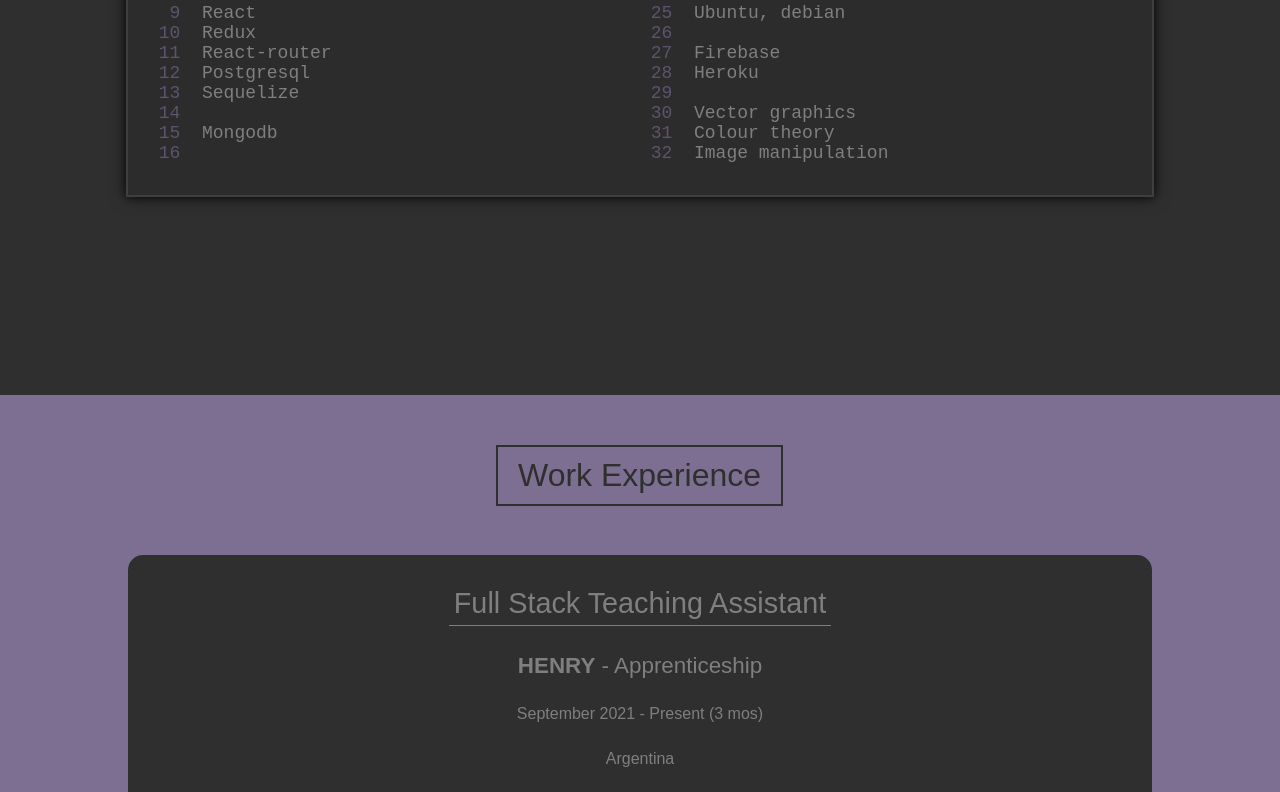
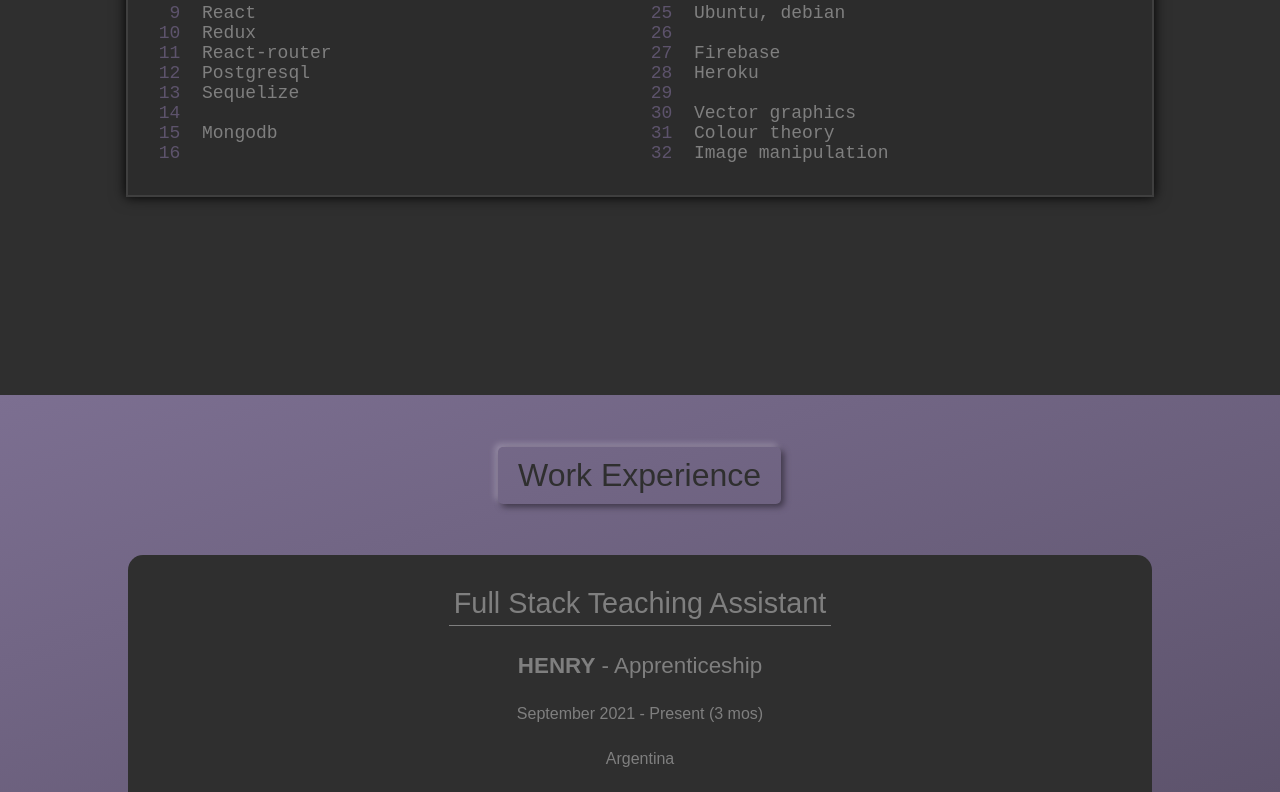
Before and after one commit to mec-nyan/MyPortfolio, a React (Create React App) app: page / in a window 1280 px wide. Shown: the part 2005-2797 px from the top of the page. Built offline with nearby package versions, Linux system fonts and the light colour scheme.

Commit message:
adjust css styles on languages, work and education

```diff
--- a/src/components/Education/education.css
+++ b/src/components/Education/education.css
@@ -5,6 +5,7 @@
   flex-direction: column;
   justify-content: center;
   align-items: center;
+  /*
   background-image: repeating-linear-gradient(
     to bottom,
     transparent 0px,
@@ -31,6 +32,8 @@
     #4f4f4f 0px,
     transparent 1px,
     transparent 49px);
+    */
+  background-image: url('../../dot4x4.png');
 }
 
 .education
--- a/src/components/Languages/Languages.jsx
+++ b/src/components/Languages/Languages.jsx
@@ -2,9 +2,18 @@ import './languages.css'
 import flag_es from './es.svg'
 import flag_en from './gb.svg'
 import flag_jp from './jp.svg'
+import Aos from 'aos'
+import 'aos/dist/aos.css'
+import { useEffect } from 'react'
 
 
 export default function Languages() {
+  // Initialize AOS
+  useEffect(() => {
+    Aos.init({
+      duration: 1500,
+    })
+  }, [])
 
   return (
     <div className='langContainer'>
@@ -12,7 +21,7 @@ export default function Languages() {
         <h2>Languages</h2>
         <div className='languageCards'>
 
-          <div className='spanish langCard'>
+          <div className='spanish langCard' data-aos='fade-up'>
             <div className='cardTop'>
               <h3>Spanish</h3>
               <div className='underline'></div>
@@ -25,7 +34,7 @@ export default function Languages() {
             </div>
           </div>
 
-          <div className='english langCard'>
+          <div className='english langCard' data-aos='fade-up'>
             <div className='cardTop'>
               <h3>English</h3>
               <div className='underline'></div>
@@ -39,7 +48,7 @@ export default function Languages() {
             </div>
           </div>
 
-          <div className='japanese langCard'>
+          <div className='japanese langCard' data-aos='fade-up'>
             <div className='cardTop'>
               <h3>Japanese</h3>
               <div className='underline'></div>
--- a/src/components/Languages/languages.css
+++ b/src/components/Languages/languages.css
@@ -6,6 +6,7 @@
   flex-direction: column;
   justify-content: center;
   align-items: center;
+  background-image: url('../../times.png');
 }
 
 .frame
@@ -79,6 +80,7 @@
 .cardTop
 {
   height: 45%;
+  background-color: #2f2f2f;
 }
 
 .cardBottom
--- a/src/components/Work/work.css
+++ b/src/components/Work/work.css
@@ -5,6 +5,8 @@
   flex-direction: column;
   justify-content: center;
   align-items: center;
+  box-sizing: border-box;
+  margin-bottom: 20px;
 }
 
 .workCardTop, .workCardBottom
@@ -19,6 +21,7 @@
 .workCardTop
 {
   background-color: #7c6f91;
+  background-image: linear-gradient(to bottom right, #7c6f91, #5d536c);
   justify-content: flex-end;
 }
 
@@ -89,9 +92,11 @@
   display: inline-block;
   font-size: 2em;
   color: #2f2f2f;
+  background-color: transparent;
   margin: auto;
-  border: 2px solid #2f2f2f;
   padding: 10px 20px;
+  border-radius: 5px;
+  box-shadow: 3px 3px 6px #3e3748, -3px -3px 6px #beb7c87f;
 }
 
 .workCardTop .workContent h3
```
Also changed, not shown: 1 other file (tests, documents, lock files or other folders).
